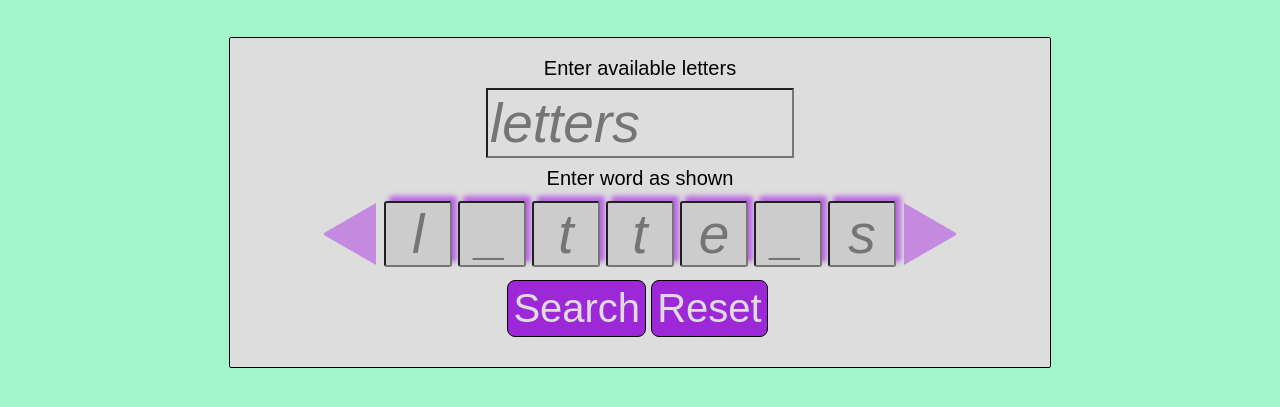
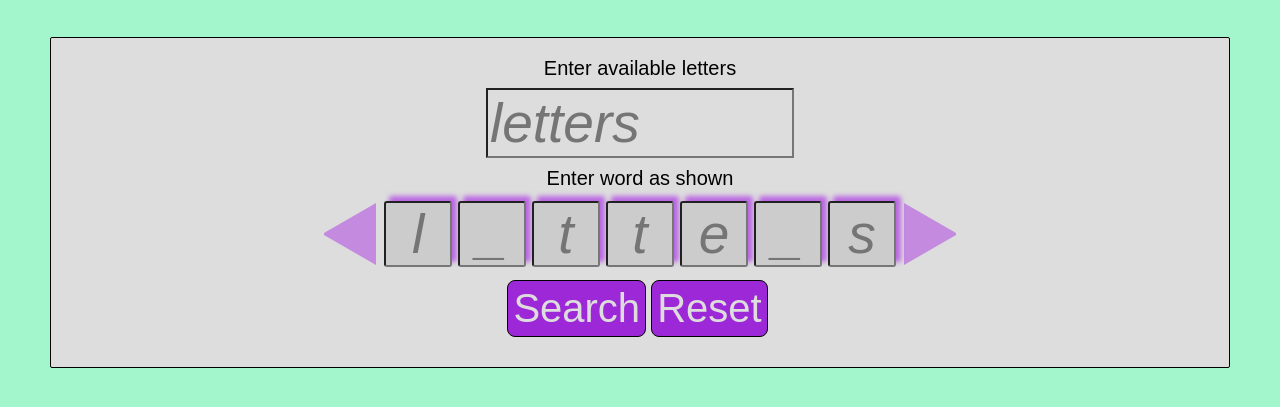
Before and after one commit to 1anderson2jacob/word-finder-frontend, a plain HTML site: page index.html in a window 1280 px wide. Shown: the part 131-538 px from the top of the page. Drawn offline with Linux system fonts and the light colour scheme.

Commit message:
made the main css selector scale by using margin-left and margin-right instead of being a static size

```diff
--- a/styles/styles.css
+++ b/styles/styles.css
@@ -13,13 +13,16 @@ body {
 }
 
 main {
-  margin: auto;
+  /* margin: auto; */
   /* display: inline-block; */
+  margin-left: 50px;
+  margin-right: 50px;
   background-color: #dddddd;
   border: 1px solid black;
   border-radius: 2px;
   padding: 10px;
-  width: 800px;
+
+  /* width: 800px; */
 
 }
 
```
